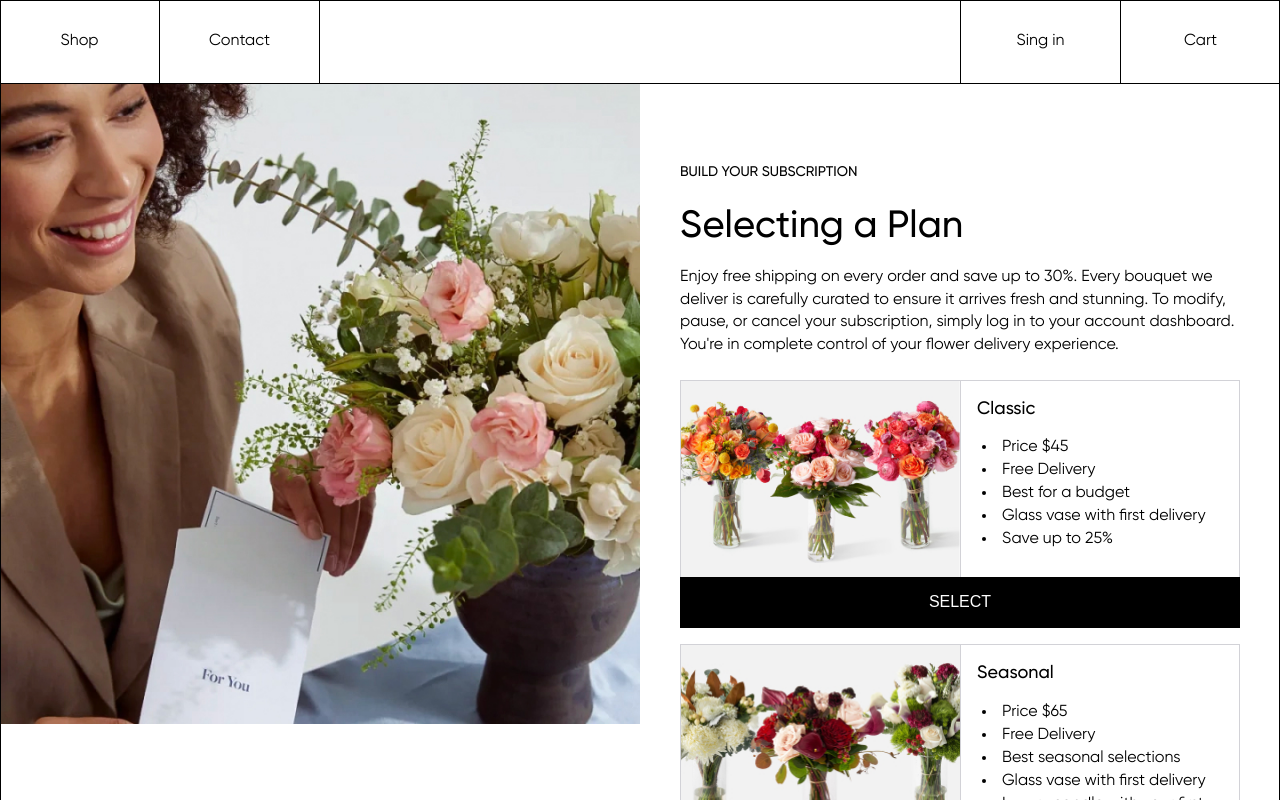
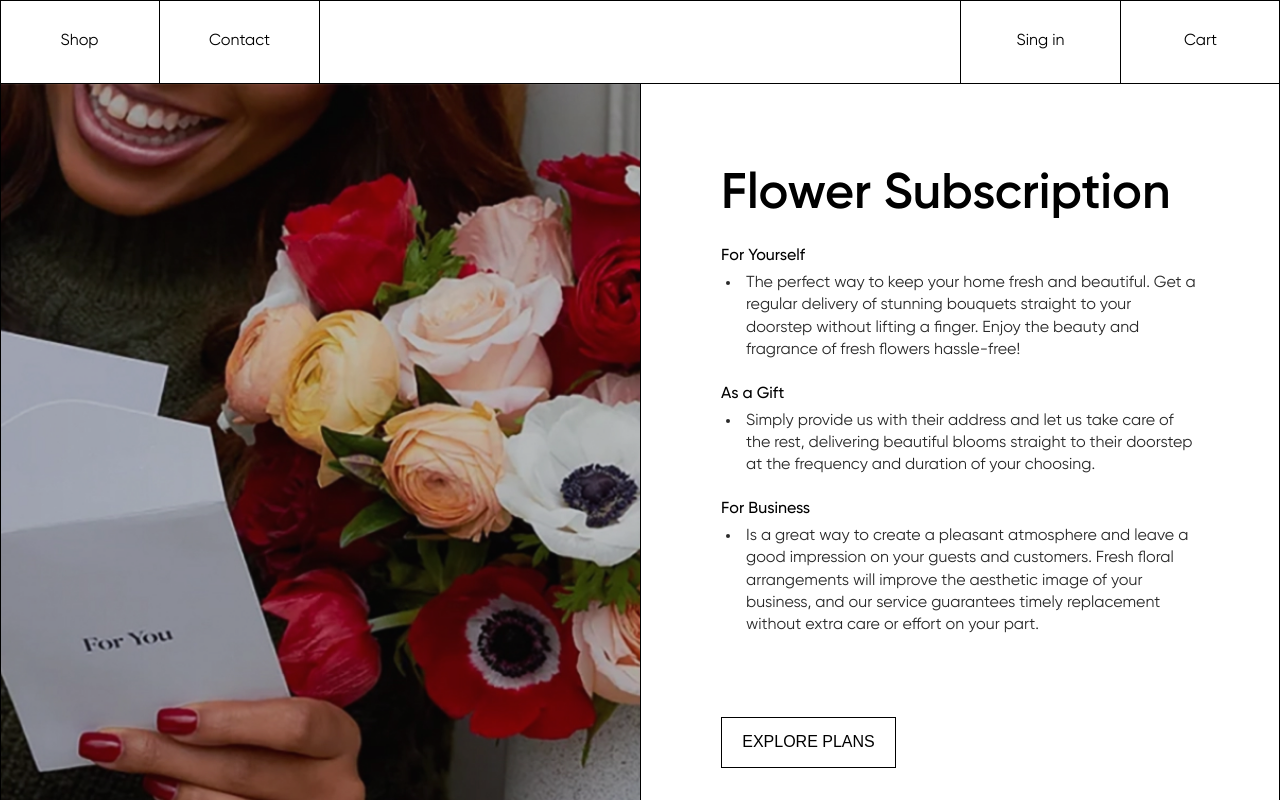
Before and after one commit to City7g/Flowers, a Next.js app: page /subscription in a window 1280 px wide. Shown: the top 800 px of the page. Built offline with nearby package versions, Linux system fonts and the light colour scheme.

Commit message:
subscription

```diff
--- a/src/app/subscription/page.tsx
+++ b/src/app/subscription/page.tsx
@@ -1,4 +1,5 @@
 import Accordion from '@/components/Accordion'
+import Quantity from '@/components/Quantity'
 
 const content = [
   {
@@ -17,11 +18,11 @@ const content = [
 
 const faq = [
   'How often will I get a new bouquet?',
-  'Can i send subscription like as a gift ?',
-  'Can I choose which bouquet I get ?',
-  'Can I change the shipping address ?',
+  'Can i send subscription like as a gift?',
+  'Can I choose which bouquet I get?',
+  'Can I change the shipping address?',
   'What day will the subscription bouquet come?',
-  'Can I suspend my subscription to flowers ?',
+  'Can I suspend my subscription to flowers?',
 ]
 
 const plans = [
@@ -77,8 +78,8 @@ export default function Subscription() {
         <div className="subscription__content">
           <h1 className="title-h2 subscription__title">Flower Subscription</h1>
 
-          <p className="subscription__text">For Yourself</p>
-          <ul className="subscription__list">
+          <p className="title-h6 subscription__text">For Yourself</p>
+          <ul className="text-body subscription__list">
             <li>
               The perfect way to keep your home fresh and beautiful. Get a
               regular delivery of stunning bouquets straight to your doorstep
@@ -87,8 +88,8 @@ export default function Subscription() {
             </li>
           </ul>
 
-          <p className="subscription__text">As a Gift</p>
-          <ul className="subscription__list">
+          <p className="title-h6 subscription__text">As a Gift</p>
+          <ul className="text-body subscription__list">
             <li>
               Simply provide us with their address and let us take care of the
               rest, delivering beautiful blooms straight to their doorstep at
@@ -96,8 +97,8 @@ export default function Subscription() {
             </li>
           </ul>
 
-          <p className="subscription__text">For Business</p>
-          <ul className="subscription__list">
+          <p className="title-h6 subscription__text">For Business</p>
+          <ul className="text-body subscription__list">
             <li>
               Is a great way to create a pleasant atmosphere and leave a good
               impression on your guests and customers. Fresh floral arrangements
@@ -142,6 +143,7 @@ export default function Subscription() {
             your flower delivery experience.
           </p>
 
+          <div className="plans__plans">
             {plans.map((item) => (
               <div key={item.id} className="plan">
                 <div className="plan__top">
@@ -165,6 +167,32 @@ export default function Subscription() {
                 <button className="btn-primary plan__btn">Select</button>
               </div>
             ))}
+          </div>
+
+          <div className="plans__block">
+            <h3 className="title-h4 plans__heading">
+              How often do you want flowers delivered?
+            </h3>
+            <p className="text-body plans__text">
+              Select the delivery frequency
+            </p>
+            <div className="plans__btns">
+              <div className="btn-secondary">Monthly</div>
+              <div className="btn-secondary">Bi-Weekly</div>
+              <div className="btn-secondary">Weekly</div>
+            </div>
+          </div>
+
+          <div className="plans__block">
+            <h3 className="title-h4 plans__heading">
+              How many deliveries would you like ?
+            </h3>
+            <p className="text-body plans__text">
+              Pay once and do not worry about flowers, our bouquets will be
+              beautiful and on time, as many times as you need{' '}
+            </p>
+            <Quantity />
+          </div>
 
           <button className="btn-primary plans__btn">Checkout</button>
         </div>
--- a/src/components/Accordion.tsx
+++ b/src/components/Accordion.tsx
@@ -4,7 +4,7 @@ import { useState } from 'react'
 import IconArrow from './Icon/Arraw'
 
 export default function Accordion({ className = '', content }) {
-  const [active, setActive] = useState(null)
+  const [active, setActive] = useState(0)
 
   const changeActive = (index) => {
     active === index ? setActive(null) : setActive(index)
--- a/src/components/Header/Main.tsx
+++ b/src/components/Header/Main.tsx
@@ -26,9 +26,9 @@ export default function Header() {
         <Burger />
       </div>
 
-      <div onClick={() => openModal('cart')} className="bag">
+      <button onClick={() => openModal('cart')} className="bag">
         <IconBag />
-      </div>
+      </button>
     </header>
   )
 }
--- a/src/styles/base/_header.scss
+++ b/src/styles/base/_header.scss
@@ -48,6 +48,7 @@
 }
 
 .bag {
+  background-color: #fff;
   display: flex;
   justify-content: center;
   align-items: center;
--- a/src/styles/sections/_plans.scss
+++ b/src/styles/sections/_plans.scss
@@ -1,17 +1,65 @@
 .plans {
   display: grid;
+  border-bottom: 1px solid #000;
 
-  @media (min-width: 768px) {
+  @media (min-width: 1200px) {
     grid-template-columns: 50% 50%;
     align-items: flex-start;
   }
 }
 
+.plans__image {
+  position: relative;
+  width: 100%;
+  height: 420px;
+  max-width: 100%;
+
+  @media (max-width: 1199px) {
+    order: -1;
+  }
+
+  @media (min-width: 768px) {
+    height: 500px;
+  }
+
+  @media (min-width: 1200px) {
+    aspect-ratio: 1;
+    height: auto;
+  }
+
+  &::after {
+    position: absolute;
+    top: 0;
+    left: 0;
+    right: 0;
+    bottom: 0;
+    content: '';
+    background-color: rgba(#121212, 0.25);
+    pointer-events: none;
+  }
+}
+
+.plans__img {
+  display: block;
+  width: 100%;
+  height: 100%;
+  object-fit: cover;
+}
+
 .plans__content {
   padding: 40px 16px;
 
+  @media (max-width: 1199px) {
+    border-top: 1px solid #000;
+  }
+
   @media (min-width: 768px) {
     padding: 80px 40px;
+  }
+
+  @media (min-width: 1200px) {
+    margin-right: -1px;
+    border-right: 1px solid #000;
   }
 }
 
@@ -23,16 +71,40 @@
   margin-bottom: 16px;
 }
 
+.plans__heading {
+  margin-bottom: 16px;
+}
+
 .plans__text {
   margin-bottom: 24px;
 }
 
+.plans__plans {
+  margin-bottom: 40px;
+}
+
 .plans__btn {
   width: 100%;
+  margin-top: 40px;
 }
 
-.plans__image {
-  order: -1;
+.plans__block {
+  padding: 40px 0;
+  border-top: 1px solid #d2d2d7;
+  border-bottom: 1px solid #d2d2d7;
+}
+
+.plans__block + .plans__block {
+  border-top: none;
+}
+
+.plans__btns {
+  display: grid;
+  gap: 16px;
+
+  @media (min-width: 768px) {
+    grid-template-columns: repeat(3, 1fr);
+  }
 }
 
 .plan {
--- a/src/styles/sections/_subscription.scss
+++ b/src/styles/sections/_subscription.scss
@@ -1,5 +1,4 @@
 .subscription {
-  display: none !important;
   border-bottom: 1px solid #000;
 
   @media (min-width: 1200px) {
@@ -65,6 +64,24 @@
   }
 }
 
+.subscription__text {
+  margin-bottom: 8px;
+}
+
+.subscription__list {
+  color: rgba(#121212, 0.9);
+}
+
+.subscription__list li {
+  margin-left: 20px;
+  padding-left: 5px;
+  list-style-type: disc;
+}
+
+.subscription__list + .subscription__text {
+  margin-top: 24px;
+}
+
 .subscription__btn {
   margin-top: 48px;
 
--- a/src/styles/sections/_why-section.scss
+++ b/src/styles/sections/_why-section.scss
@@ -1,5 +1,4 @@
 .why-section {
-  display: none !important;
   border-bottom: 1px solid #000;
 
   @media (min-width: 768px) {
```
Lines whose indentation alone changed are shown as unchanged.
